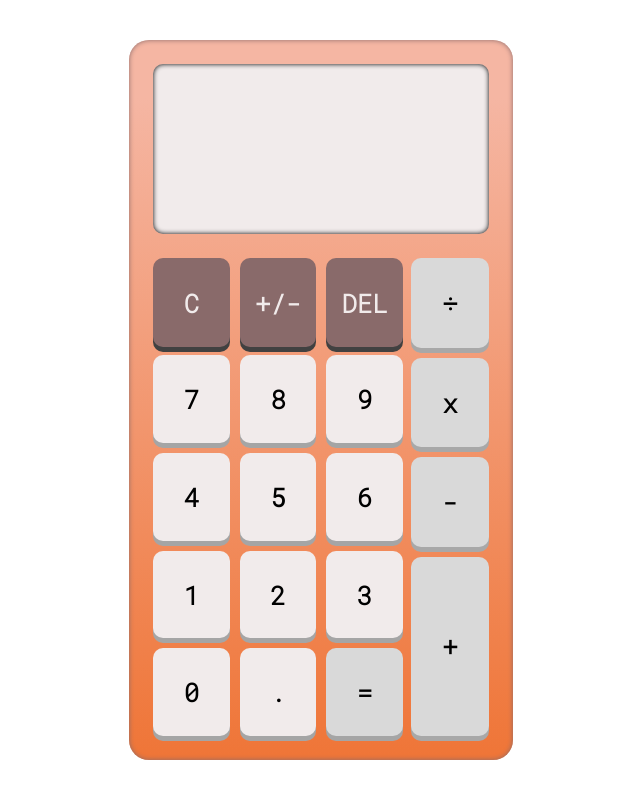
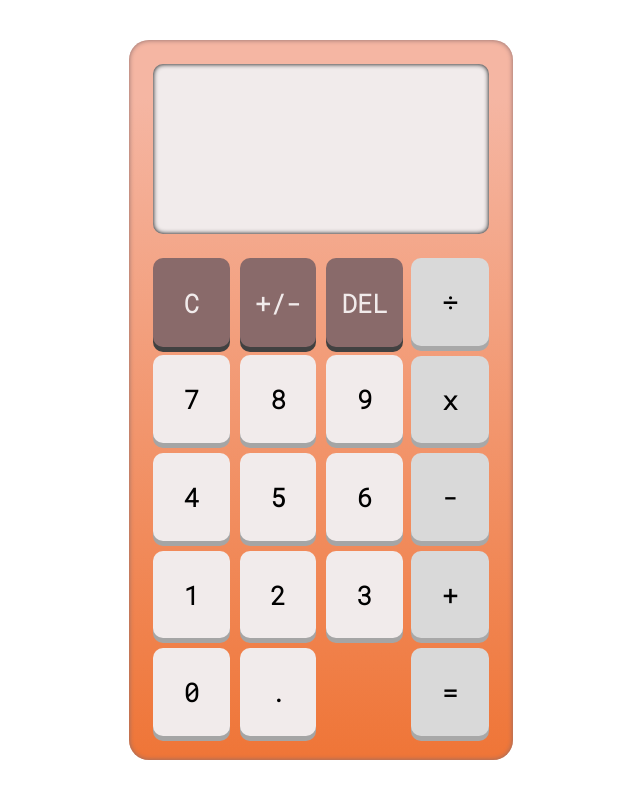
Before and after one commit to AzrielleP/calculator, a plain HTML site: page index.html in a window 1280 px wide. Shown: the whole page, without its empty margins (319-959 px from the left). Drawn offline with Linux system fonts and the light colour scheme.

Commit message:
Transferred the equals button under operator class

```diff
--- a/index.html
+++ b/index.html
@@ -28,11 +28,12 @@
             <button class = "sign">+/-</button>
             <button class = "delete">DEL</button>
         </div>
-        <div class="operators">
+        <div class="operation operator">
             <button class = "divide">&divide</button>
             <button class = "multiply">x</button>
             <button class = "subtract">-</button>
             <button class = "add">+</button>
+            <button class = "equals">=</button>
         </div>
         <div class="numbers">
             <button class = "7">7</button>
@@ -46,7 +47,7 @@
             <button class = "3">3</button>
             <button class = "0">0</button>
             <button class = ".">.</button>
-            <button class = "equals">=</button>
+
         </div>
     </div>
     </div>
--- a/style.css
+++ b/style.css
@@ -73,7 +73,6 @@ button{
 
 button:focus{
     outline: none;
-
 }
 
 .special{
@@ -91,17 +90,17 @@ button:focus{
     box-shadow: 0px 5px rgb(65, 65, 65);
 }
 
-.operators{
+.operation{
     grid-column: 4;
     grid-row: 3/8;
     display: grid;
-    grid-template-rows: 1fr 1fr 1fr 2fr;
+    grid-template-rows: 1fr 1fr 1fr 1fr 1fr;
     row-gap: 10px;
     column-gap: 10px;
 
 }
 
-.operators button{
+.operation button{
     background-color: #D9D9D9;
     box-shadow: 0px 5px rgb(168, 168, 168);
 }
```
